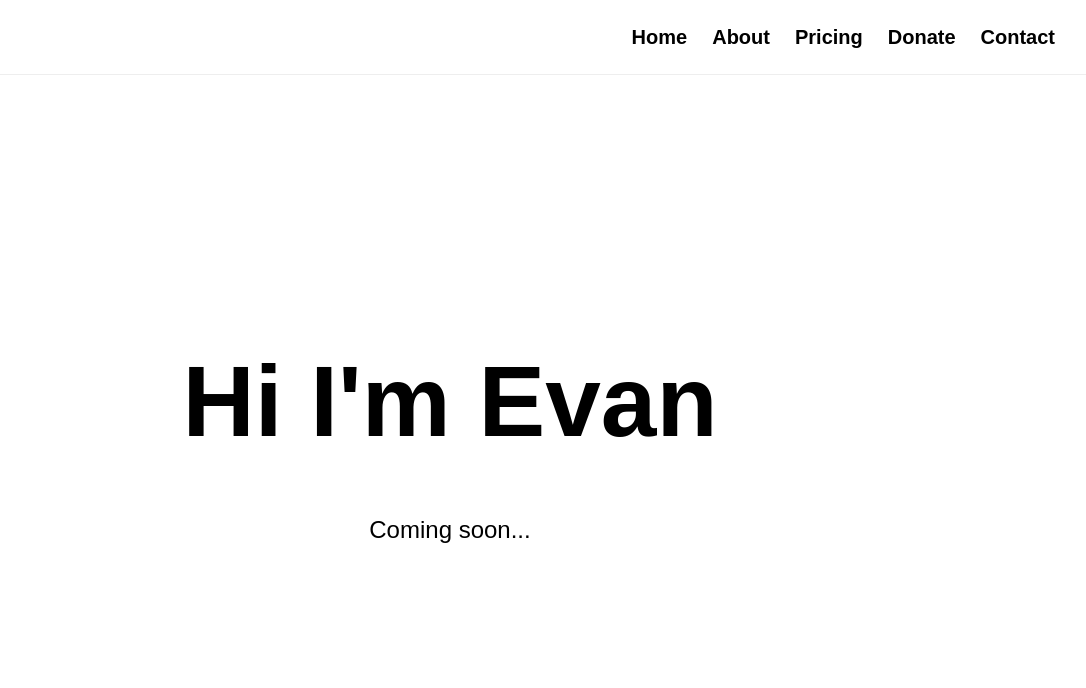
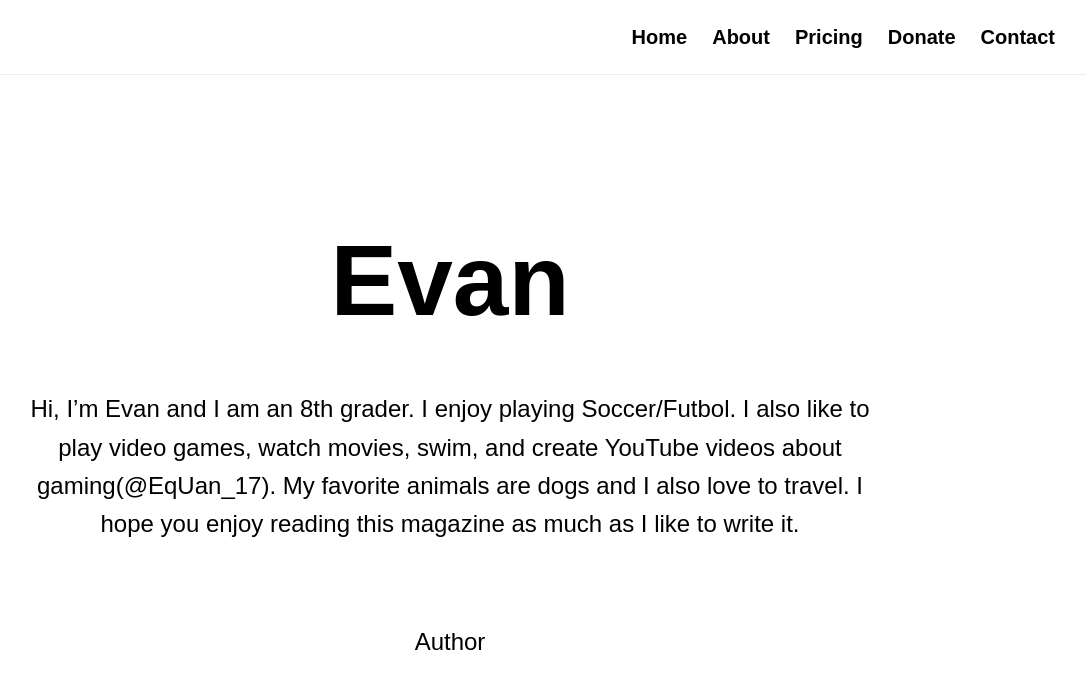
Before and after one commit to H4CK3R1010/Seemz-Like-Magazine, a Next.js app: page /people/evan in a window 1280 px wide. Shown: the top 688 px of the page, without its empty margins (190-1276 px from the left). Built offline with nearby package versions, Linux system fonts and the light colour scheme.

Commit message:
Evan description

```diff
--- a/app/people/evan/page.tsx
+++ b/app/people/evan/page.tsx
@@ -1,23 +1,35 @@
-export default function Evan(){
+export default function Evan() {
+  return (
+    <div className="peopleBackground">
 
-return(
+      <div className="peopleBox">
 
-<div className="peopleBackground">
+        <h1>
+          Evan
+        </h1>
 
-<div className="peopleBox">
+        <p>
+          Hi, I’m Evan and I am an 8th grader. I enjoy playing Soccer/Futbol.
+          I also like to play video games, watch movies, swim, and create
+          YouTube videos about gaming(@EqUan_17). My favorite animals are
+          dogs and I also love to travel. I hope you enjoy reading this
+          magazine as much as I like to write it.
+        </p>
 
-<h1>
-Hi I'm Evan
-</h1>
+        <div className="rolesBox">
 
-<p>
-Coming soon...
-</p>
+          <h2>
 
-</div>
+          </h2>
 
-</div>
+          <ul>
+            <li>Author</li>
+          </ul>
 
-)
+        </div>
 
+      </div>
+
+    </div>
+  );
 }
```
